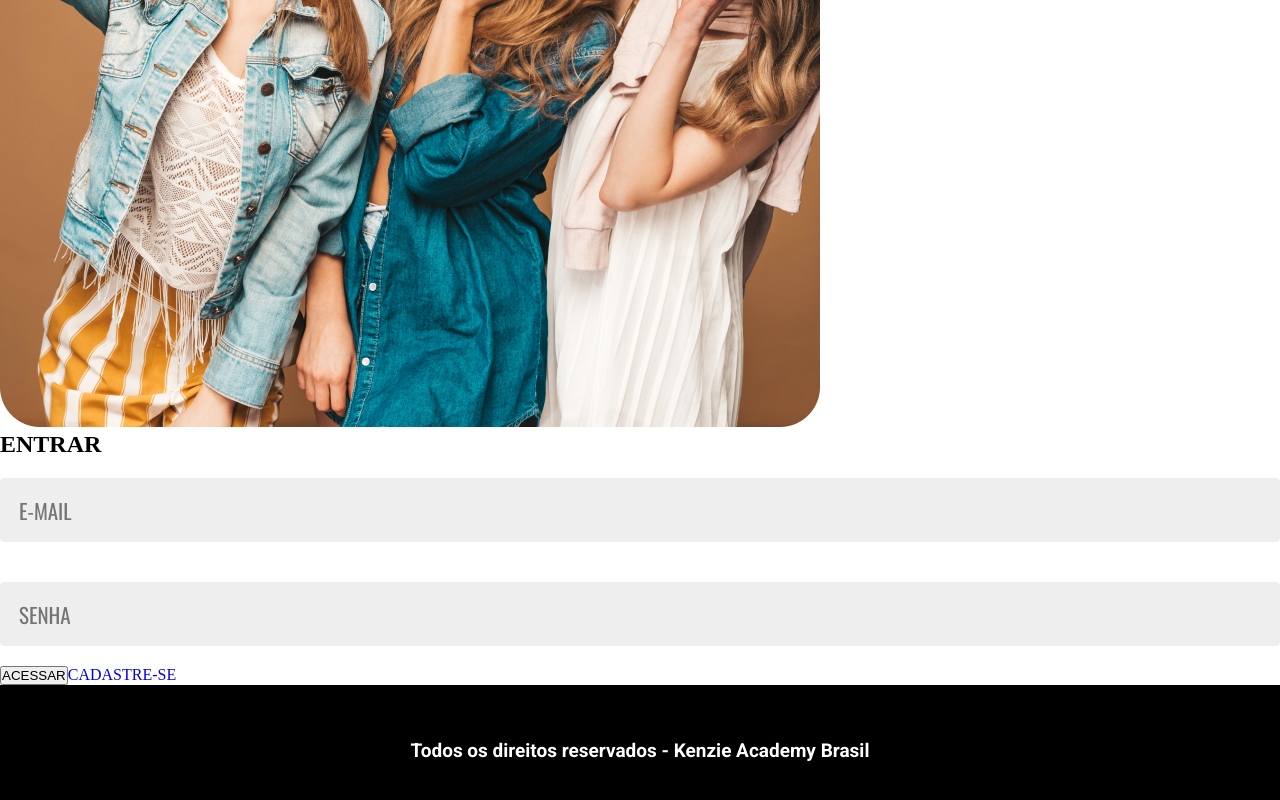
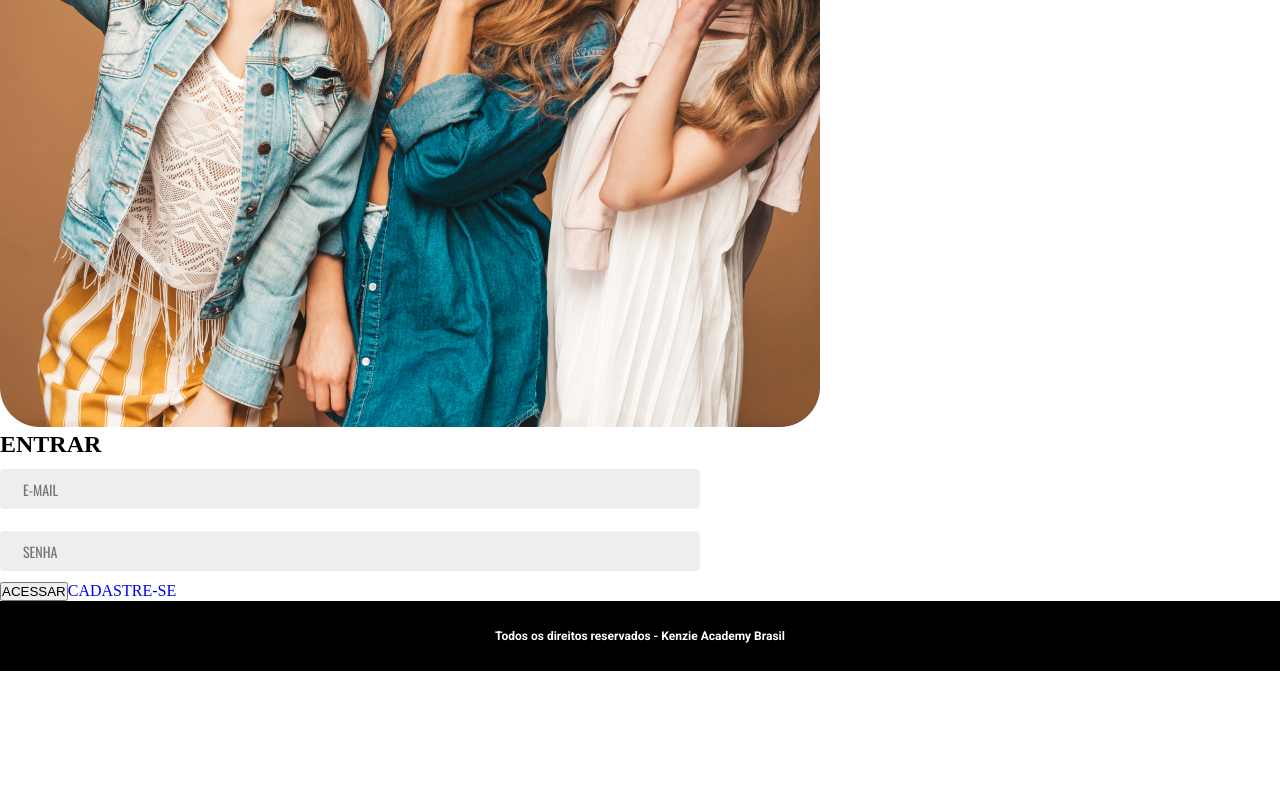
Before and after one commit to Kenzie-Academy-Brasil-Developers/grupo7-fashion-store, a React (Vite) app: page /login in a window 1280 px wide. Shown: the part 628-1428 px from the top of the page. After the commit the page ends 1299 px from the top, so only its background shows below. Built offline with nearby package versions, Linux system fonts and the light colour scheme.

Commit message:
fix/styling-register

```diff
--- a/src/components/Footer/style.module.scss
+++ b/src/components/Footer/style.module.scss
@@ -1,5 +1,5 @@
 .footer {
-  padding: clamp(2.1rem, 3vw, 3rem);
+  padding: clamp(0.7rem, 4vw, 0.75rem);
   background-color: var(--black);
   width: 100%;
 
--- a/src/components/Input/style.module.scss
+++ b/src/components/Input/style.module.scss
@@ -1,14 +1,15 @@
 .inputBox {
   input {
-    margin-top: 20px;
-    margin-bottom: 20px;
+    margin-top: 11px;
+    margin-bottom: 11px;
+    max-width: 700px;
     width: 100%;
     font-family: var(--font-primary);
     font-weight: 400;
-    font-size: 1.3125rem;
+    font-size: 0.875rem;
     color: rgba(0, 0, 0, 0.5);
-    padding: 0 18px;
-    height: 4rem;
+    padding: 8px 22px;
+    height: 2.5rem;
     border-radius: 4px;
     background-color: var(--gray);
     border: 1px solid var(--gray);
--- a/src/components/RegisterPage/RegisterPage.jsx
+++ b/src/components/RegisterPage/RegisterPage.jsx
@@ -30,7 +30,10 @@ export const RegisterPage = () => {
               <img src={Register} alt="Register image" />
             </div>
             <div>
-              <form onSubmit={handleSubmit(submitRegister)}>
+              <form
+                onSubmit={handleSubmit(submitRegister)}
+                className={styles.form}
+              >
                 <div className={styles.arrow}>
                   <AiOutlineArrowLeft />
                   <Link
--- a/src/components/RegisterPage/style.module.scss
+++ b/src/components/RegisterPage/style.module.scss
@@ -1,7 +1,12 @@
 .register {
   display: flex;
   flex-direction: column;
-  gap: 80px;
+  gap: 40px;
+
+  .form {
+    width: 100%;
+    max-width: 800px;
+  }
 
   h2 {
     margin-top: 12px;
@@ -22,13 +27,13 @@
     gap: 50px;
   }
   img {
-    max-width: 630px;
-    // max-height: 70vh;
+    max-width: 550px;
     width: 100%;
     border-radius: 40px;
   }
 
   .btn {
+    margin-top: 20px;
     display: flex;
     align-items: end;
     justify-content: end;
--- a/src/styles/buttons.scss
+++ b/src/styles/buttons.scss
@@ -6,7 +6,7 @@
   transition: 0.4s;
   cursor: pointer;
   font-family: var(--font-secondary);
-  font-size: 1.125rem;
+  font-size: 12px;
   font-weight: 500;
 }
 
@@ -14,8 +14,8 @@
   @extend %buttonDefaults;
   background-color: var(--black);
   border: 1px solid var(--black);
-  height: 60px;
-  padding: 0.5rem 2.4rem;
+  height: 40px;
+  padding: 0rem 1.4rem;
   color: rgba(255, 255, 255, 1);
   border-radius: 4px;
 
--- a/src/styles/container.scss
+++ b/src/styles/container.scss
@@ -1,6 +1,6 @@
 .container {
   width: 100%;
-  max-width: 1368px;
+  max-width: 1420px;
   margin: 0 auto;
-  padding: 1rem 1.3rem;
+  padding: 1rem;
 }
--- a/src/styles/typograpy.scss
+++ b/src/styles/typograpy.scss
@@ -8,7 +8,7 @@
   }
 
   &.two {
-    font-size: clamp(2.1rem, 4vw, 3.75rem);
+    font-size: clamp(1.75rem, 4vw, 2.375rem);
   }
 
   &.three {
@@ -60,11 +60,11 @@
 .another__paragraph {
   font-family: var(--font-secondary);
   font-weight: 400;
-  font-size: clamp(1rem, 4vw, 1.25rem);
+  font-size: clamp(0.7rem, 4vw, 15px);
 
   &.anchorRegister {
     font-weight: 500;
-    font-size: 1.125rem;
+    font-size: 0.875rem;
     color: var(--black);
   }
 }
@@ -79,6 +79,6 @@
 .footerText {
   font-family: var(--font-secondary);
   font-weight: 700;
-  font-size: clamp(0.65rem, 4vw, 1.1875rem);
+  font-size: clamp(0.5625rem, 4vw, 0.75rem);
   color: var(--white);
 }
```
